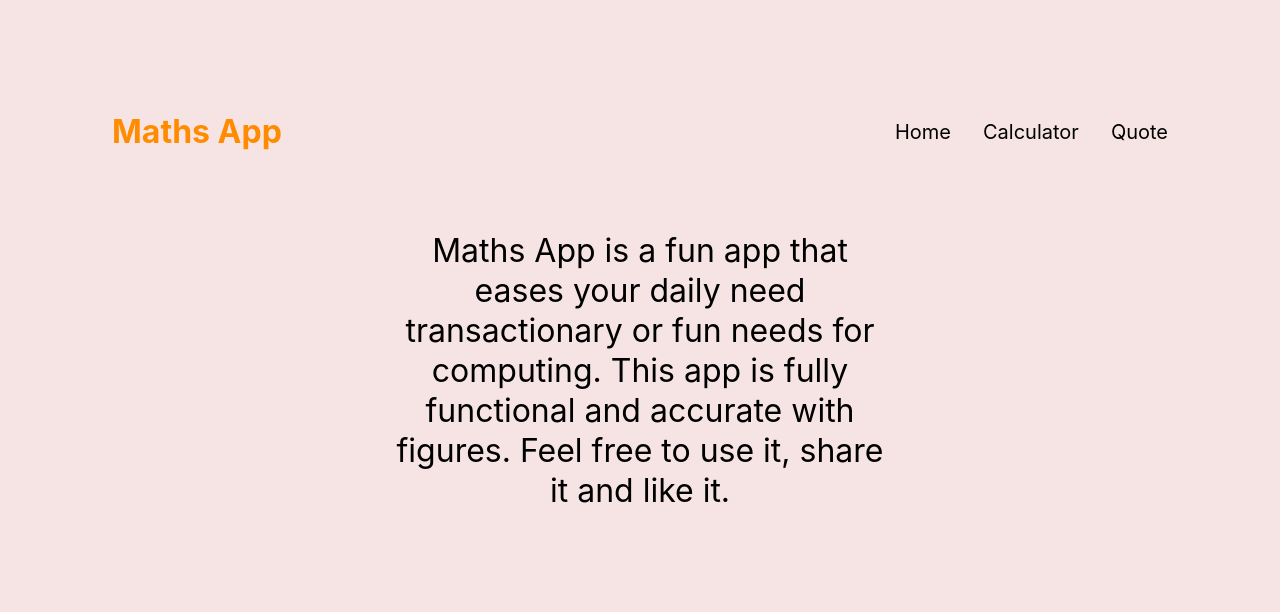
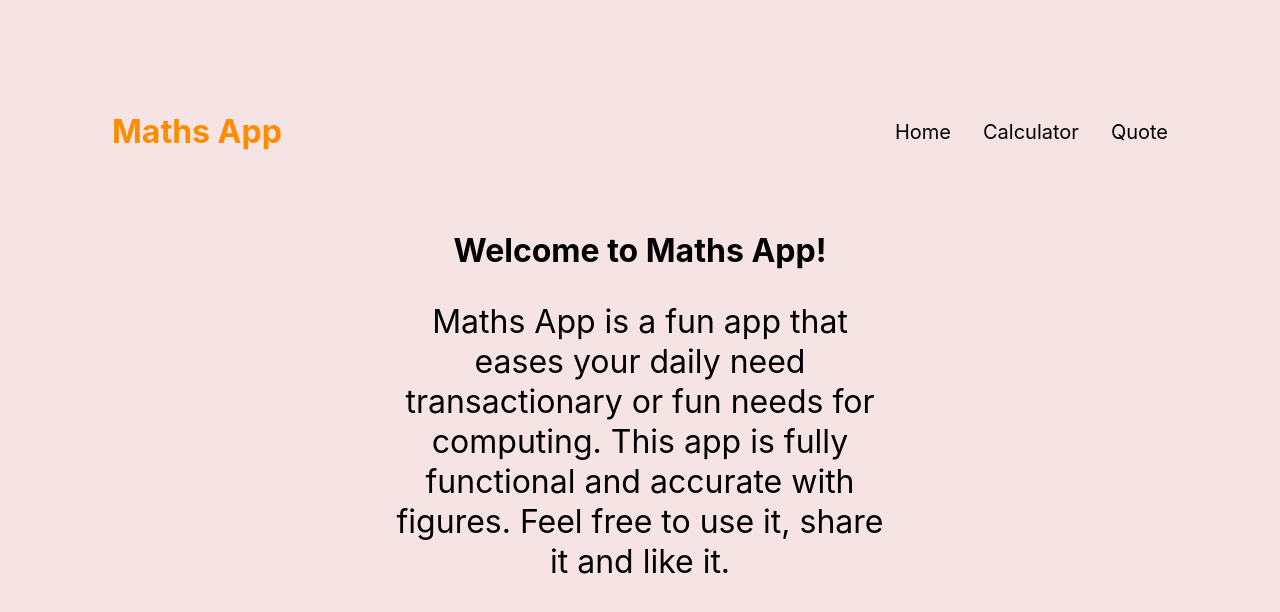
Before and after one commit to TaiwoEnoch/Maths_App, a React (Create React App) app: page / in a window 1280 px wide. Shown: the top 612 px of the page. Built offline with nearby package versions, Linux system fonts and the light colour scheme.

Commit message:
Add more styling

```diff
--- a/src/index.css
+++ b/src/index.css
@@ -21,6 +21,16 @@ body {
   width: 100%;
   max-height: 100vh;
   scroll-behavior: smooth;
+}
+
+.heading {
+  text-align: center;
+  text-decoration: solid;
+}
+
+.heading:hover {
+  color: darkorange;
+  transition: all 1s ease-out;
 }
 
 .paraText {
--- a/src/pages/Home.js
+++ b/src/pages/Home.js
@@ -3,6 +3,7 @@ import '../index.css';
 
 const Home = () => (
   <div className="heroPage">
+    <h1 className="heading">Welcome to Maths App!</h1>
     <p className="paraText">
       Maths App is a fun app that eases your daily need transactionary or fun needs for
       computing. This app is fully functional and accurate with figures.
```
